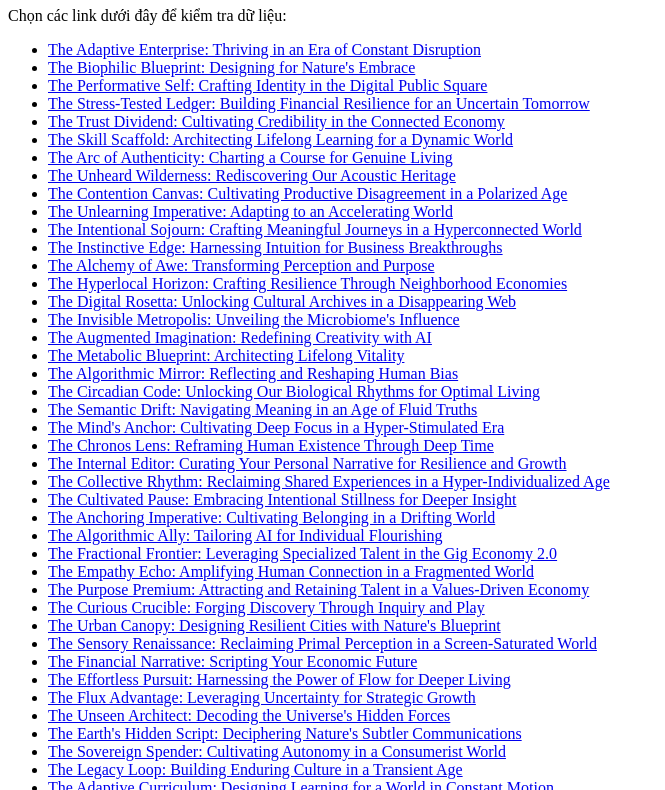
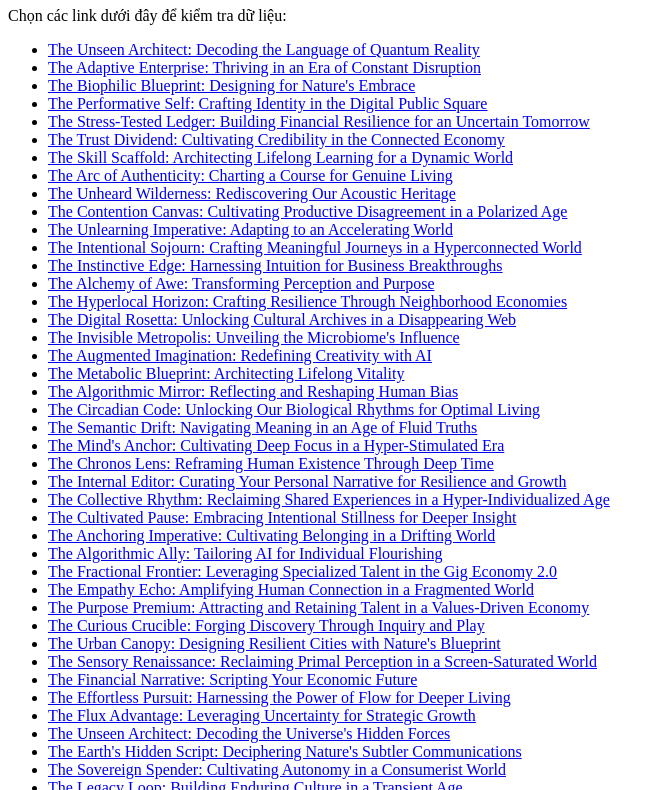
Before and after one commit to hiendo1-a11y/hien_test_444, a plain HTML site: page index.html in a window 1280 px wide. Shown: the part 73-863 px from the top of the page, without its empty margins (0-665 px from the left). Drawn offline with Linux system fonts and the light colour scheme.

Commit message:
🤖 Auto: The Unseen Architect: Decoding the Language of Quantum Reality

```diff
--- a/index.html
+++ b/index.html
@@ -8,6 +8,7 @@
     <h1>Hệ thống lưu trữ file Test AI</h1>
     <p>Chọn các link dưới đây để kiểm tra dữ liệu:</p>
     <ul>
+        <li><a href="Test_auto_the_unseen_architect_decoding_the_language_of_quantum_realit.pdf">The Unseen Architect: Decoding the Language of Quantum Reality</a></li>
         <li><a href="Test_auto_the_adaptive_enterprise_thriving_in_an_era_of_constant_disru.pdf">The Adaptive Enterprise: Thriving in an Era of Constant Disruption</a></li>
         <li><a href="Test_auto_the_biophilic_blueprint_designing_for_nature_s_embrace.pdf">The Biophilic Blueprint: Designing for Nature's Embrace</a></li>
         <li><a href="Test_auto_the_performative_self_crafting_identity_in_the_digital_publi.pdf">The Performative Self: Crafting Identity in the Digital Public Square</a></li>
```
Also changed, not shown: .article_history.json, 1 other file.
